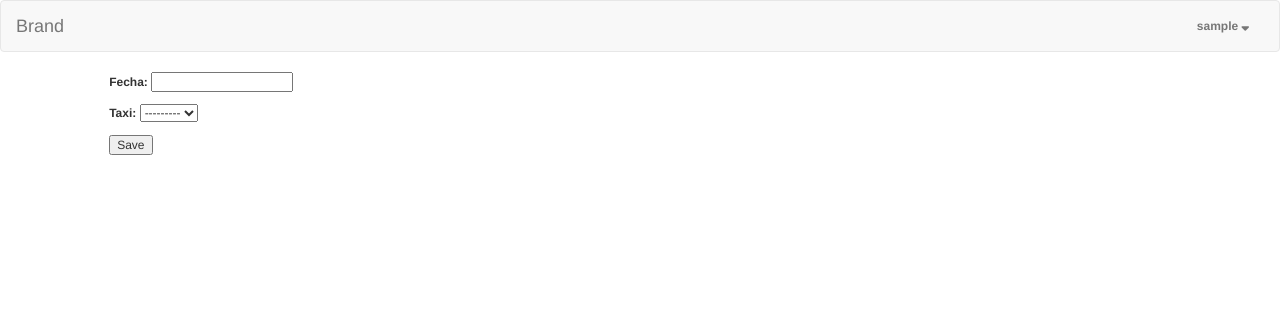
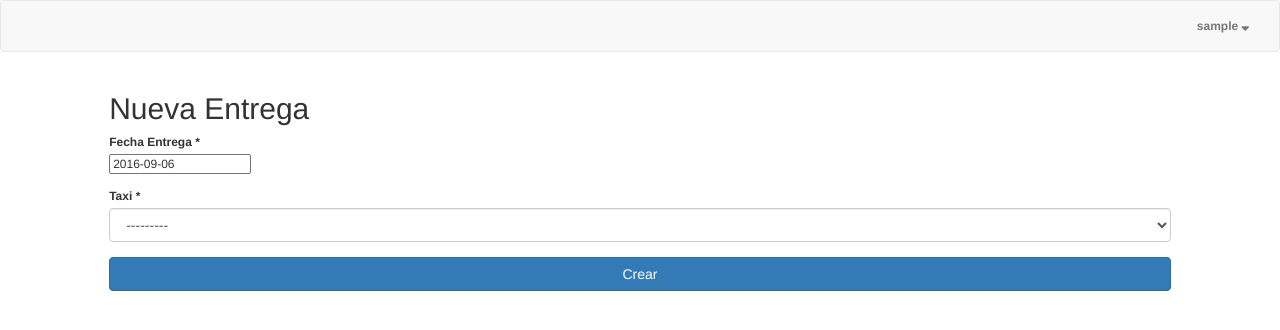
Before and after one commit to npmcdn-to-unpkg-bot/taxis, a Django app: page /entregas/create/ in a window 1280 px wide. Shown: the top 330 px of the page. Run offline with Django 3.2, Linux system fonts and the light colour scheme; the visitor is signed in with stand-in values (Sample User, id 1); data that the repository does not hold is empty; parts of the project's set-up code (start-up, migrations or seed data) failed here and were passed over; some libraries are stand-ins or nearby versions.

Commit message:
Improvement in New Entrega View and Create Conceptos in Entrega Details through attributes in the model form definition

```diff
--- a/entregas/forms.py
+++ b/entregas/forms.py
@@ -1,6 +1,6 @@
 import datetime
 from django.db import models
-from django.forms import ModelForm
+from django.forms import ModelForm, Select, NumberInput
 from django.forms.extras.widgets import SelectDateWidget
 from django.contrib.admin.widgets import AdminDateWidget
 from .models import Entrega, Concepto
@@ -9,10 +9,12 @@ from .models import Entrega, Concepto
 class EntregaForm(ModelForm):
     class Meta:
         model = Entrega
+
         fields = ['fecha','taxi']
 
         widgets = {
-             'fecha': SelectDateWidget(years=range(datetime.date.today().year-1, datetime.date.today().year+1)),
+            'fecha': SelectDateWidget(attrs={'class':"form-control"},years=range(datetime.date.today().year-1, datetime.date.today().year+1)),
+            'taxi': Select(attrs={'class':"form-control"}),
         }
 
 class ConceptoForm(ModelForm):
@@ -21,5 +23,7 @@ class ConceptoForm(ModelForm):
         fields = ['fecha','tipo', 'valor']
 
         widgets = {
-             'fecha': SelectDateWidget(years=range(datetime.date.today().year-1, datetime.date.today().year+1)),
+            'fecha': SelectDateWidget(attrs={'class':"form-control"},years=range(datetime.date.today().year-1, datetime.date.today().year+1)),
+            'tipo': Select(attrs={'class': "form-control"}),
+            'valor': NumberInput(attrs={'class': "form-control"}),
         }
--- a/entregas/models.py
+++ b/entregas/models.py
@@ -1,3 +1,7 @@
+from decimal import Decimal
+from django.core.validators import MinValueValidator
+from django.utils import timezone
+
 from django.db.models.signals import post_save, pre_delete
 from django.conf import settings
 from django.core.urlresolvers import reverse
@@ -19,6 +23,11 @@ STATUS_CHOICES = (
     ('7', 'Rechazada'),
 )
 
+def entrega_upload_to(instance, filename):
+    id_user = instance.conductor.user.id
+    basename, file_extention = filename.split(".")
+    new_filename = "%s_%s.%s" % (instance.id, basename, file_extention)
+    return "user/entrega/%s/%s" % (id_user, new_filename)
 
 class EntregaoManager(models.Manager):
     def get_queryset(self):
@@ -53,7 +62,9 @@ class Entrega(models.Model):
 
     actual_poseedor = models.ForeignKey(User, on_delete=models.PROTECT, related_name="usuario_tiene_entrega")
     token = models.PositiveSmallIntegerField(null=True, blank=True)
-    fecha = models.DateField()
+    fecha = models.DateField(default=timezone.now)
+
+    imagen = models.ImageField(blank=True, upload_to=entrega_upload_to)
 
     timespam_creation = models.DateTimeField(auto_now_add=True, auto_now=False)
     timespam_update = models.DateTimeField(auto_now_add=False, auto_now=True)
@@ -105,9 +116,9 @@ class Concepto(models.Model):
     timespam_creation = models.DateTimeField(auto_now_add=True, auto_now=False)
     timespam_update = models.DateTimeField(auto_now_add=False, auto_now=True)
     descripcion = models.TextField(max_length=200, blank=True, null=True)
-    fecha = models.DateField()
+    fecha = models.DateField(default=timezone.now)
     imagen = models.ImageField(blank=True, null=True)
-    valor = models.DecimalField(max_digits=10, decimal_places=2, default=0)
+    valor = models.DecimalField(max_digits=10, decimal_places=2, default=0,validators=[MinValueValidator(Decimal('0.01'))])
 
     objects = ConceptoManager()
 
--- a/entregas/views.py
+++ b/entregas/views.py
@@ -100,6 +100,7 @@ class EntregaDetailView(LoginRequiredMixin, DetailView):
         mostrar_token = False
         mostrar_pedir_token = False
         mostrar_boton_aceptar = False
+        mostrar_actual_poseedor = False
 
         if entrega.get_es_mi_entrega(self.request.user):
             if entrega.status == "1":
@@ -111,7 +112,7 @@ class EntregaDetailView(LoginRequiredMixin, DetailView):
                 mostrar_token = True
 
         if entrega.get_es_mi_entrega_administrado(self.request.user):
-
+            mostrar_actual_poseedor = True
             if entrega.status == "5":
                 mostrar_token = True
             if entrega.status == "2":
@@ -123,6 +124,7 @@ class EntregaDetailView(LoginRequiredMixin, DetailView):
                 mostrar_boton_aceptar = True
 
         if entrega.get_es_mi_entrega_propietario(self.request.user):
+            mostrar_actual_poseedor = True
             if entrega.status == "2":
                 mostrar_pedir_token = True
                 siguiente_estado = 4
@@ -135,12 +137,8 @@ class EntregaDetailView(LoginRequiredMixin, DetailView):
                 siguiente_estado = 6
                 mostrar_boton_aceptar = True
 
-        # if taxi.es_administrador(self.request.user) and entrega.status == "2":
-        #     conceptos_eliminables = True
-        #
-        # if taxi.es_propietario(self.request.user) and int(entrega.status) > 1:
-        #     conceptos_eliminables = True
-
+        contexto["mostrar_actual_poseedor"] = mostrar_actual_poseedor
+        contexto["mostrar_boton_aceptar"] = mostrar_boton_aceptar
         contexto["mostrar_pedir_token"] = mostrar_pedir_token
         contexto["mostrar_token"] = mostrar_token
         contexto["siguiente_estado"] = siguiente_estado
@@ -158,6 +156,8 @@ class EntregaCreateView(LoginRequiredMixin, CreateView):
         user = self.request.user
         qst = Taxi.objects.get_mis_taxis(user)
         form.fields["taxi"].queryset = qst
+        if qst.count() == 1:
+            form.fields["taxi"].initial = qst[0]
         return form
 
     def post(self, request, *args, **kwargs):
--- a/templates/entregas/entrega_form.html
+++ b/templates/entregas/entrega_form.html
@@ -2,12 +2,32 @@
 {% load crispy_forms_tags %}
 
 {% block content %}
+
     <div class="row">
         <div class="col-xs-10 col-xs-offset-1">
+            <h2>Nueva Entrega</h2>
             <form action="" method="post">
                 {% csrf_token %}
-                {{ form.as_p }}
-                <input type="submit" value="Save"/>
+                <div class="form-group">
+                    <label for="fecha_day" class="control-label requiredField">
+                        Fecha Entrega
+                        <span class="asterikField">*</span>
+                    </label>
+                    <div class="control">
+                        {{ form.fecha }}
+                    </div>
+                </div>
+
+                <div class="form-group">
+                    <label for="taxi" class="control-label requiredField">
+                        Taxi
+                        <span class="asterikField">*</span>
+                    </label>
+                    <div class="control">
+                        {{ form.taxi }}
+                    </div>
+                </div>
+                <input class="btn btn-block btn-primary" type="submit" value="Crear"/>
             </form>
         </div>
     </div>
--- a/templates/nav.html
+++ b/templates/nav.html
@@ -11,7 +11,7 @@
                 <span class="icon-bar"></span>
                 <span class="icon-bar"></span>
             </button>
-            <a class="navbar-brand" href="#">Brand</a>
+{#            <a class="navbar-brand" href="#">Brand</a>#}
         </div>
         <div class="collapse navbar-collapse" id="bs-example-navbar-collapse-1">
             <ul class="nav navbar-nav">
```
Also changed, not shown: templates/entregas/entrega_detail.html (+9 -0 lines), users/models.py (+6 -1 lines).
